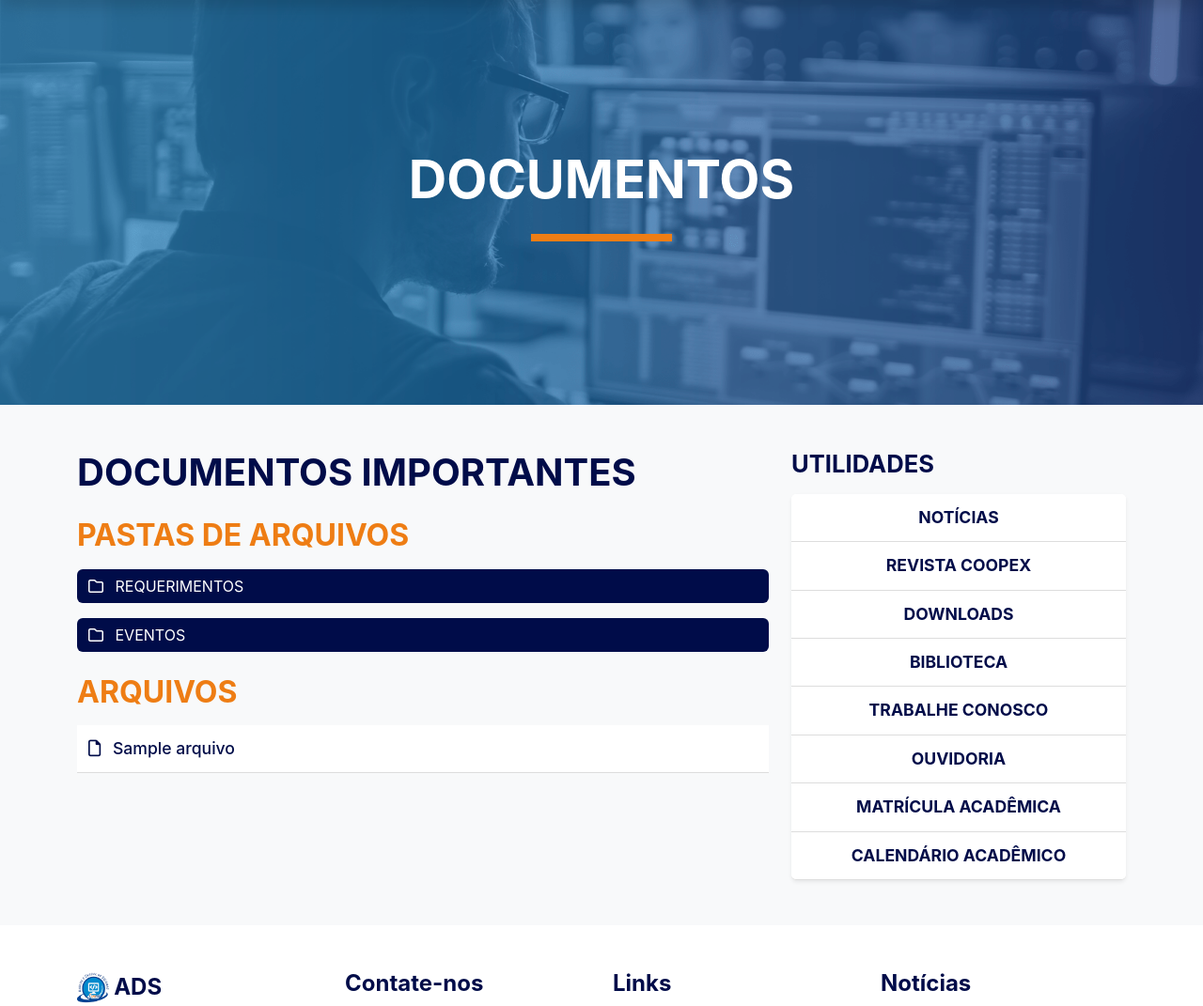
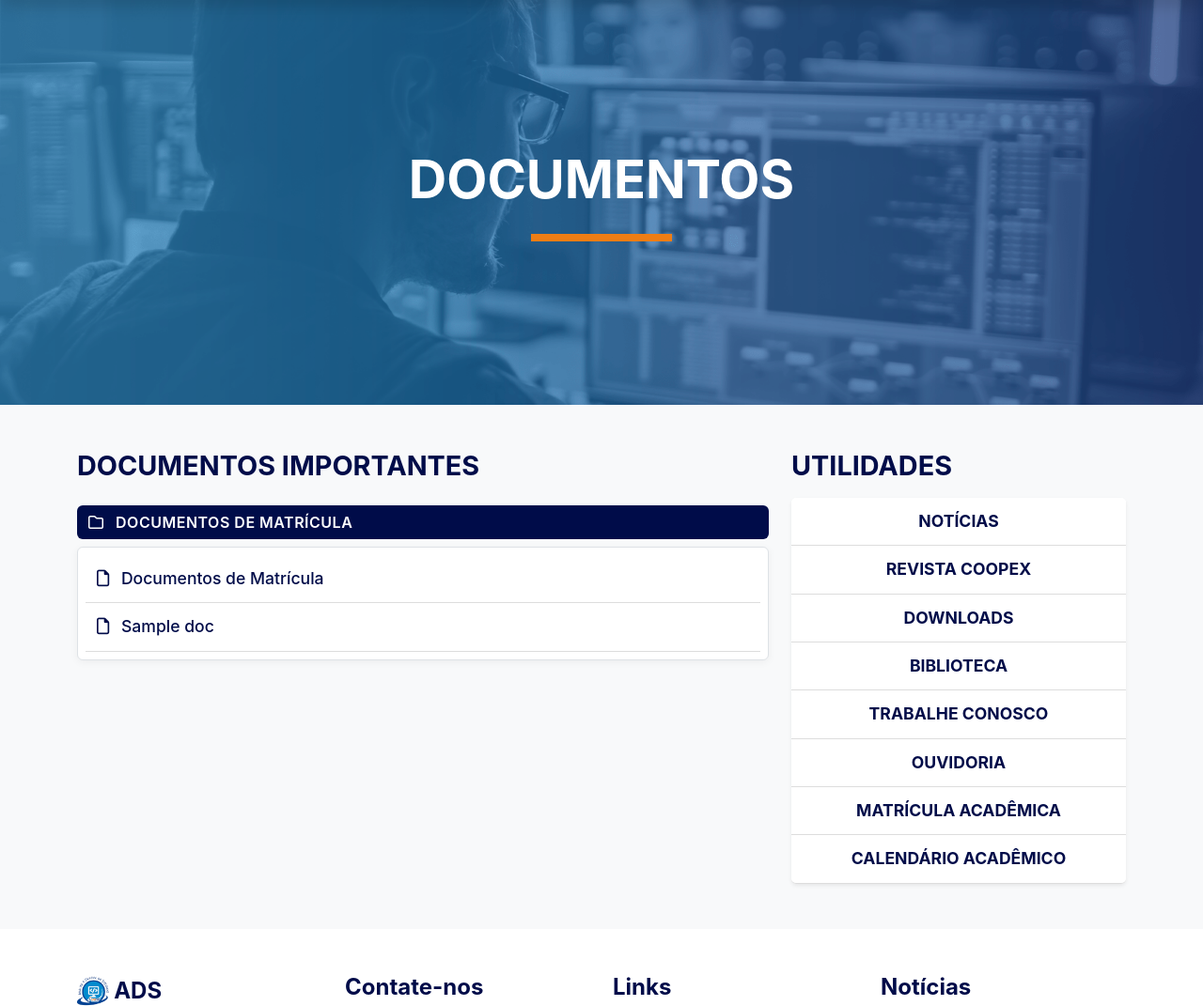
Before and after one commit to samuelvbernardo/ADS_Website, a Django app: template adsproject/templates/documentos.html in a window 1280 px wide. Shown: the part 146-1217 px from the top of the page at 94% size. Run offline with Django 3.2, Linux system fonts and the light colour scheme; the template is opened without the code that fills it: most values are stand-ins (such as "Sample title", 1, 10 or a date in 2020).

Commit message:
Mudanças na tela de Documentos, adicionando documentos para realização de matrícula.

```diff
--- a/adsproject/static/css/documentos.css
+++ b/adsproject/static/css/documentos.css
@@ -28,6 +28,35 @@
   margin-right: 1rem;
 }
 
+/* ======== Botões das Pastas ======== */
+.btn-primary {
+  font-weight: 600;
+  letter-spacing: 0.5px;
+  transition: background-color 0.3s ease, transform 0.2s ease;
+  border: none;
+}
+
+.btn-primary:hover {
+  transform: translateY(-2px);
+}
+
+/* Cores específicas para cada pasta */
+#documents-ingresso .btn {
+  background-color: #004aad; /* Azul escuro */
+}
+
+#documents-ingresso .btn:hover {
+  background-color: #005fed;
+}
+
+#documents-matricula .btn {
+  background-color: #198754; /* Verde institucional */
+}
+
+#documents-matricula .btn:hover {
+  background-color: #25a062;
+}
+
 /* ======== Sidebar UTILIDADES ======== */
 .utilities h1 {
   color: var(--bs-primary);
@@ -38,30 +67,69 @@
 .utilities .list-group-item {
   text-align: center;
   font-weight: bold;
-  transition: background-color 0.3s ease-in-out, color 0.3s ease-in-out;
+  transition: background-color 0.3s ease-in-out, color 0.3s ease-in-out, transform 0.2s ease;
 }
 
 /* Efeito ao passar o mouse */
 .utilities .list-group-item:hover {
   background-color: #f5f5f5;
   color: var(--bs-secondary) !important;
+  transform: translateX(5px);
 }
 
+/* ======== Efeitos Visuais ======== */
+.collapse {
+  transition: all 0.3s ease-in-out;
+  box-shadow: 0 2px 8px rgba(0,0,0,0.05);
+  border-radius: 10px;
+}
+
+/* ======== Títulos ======== */
+h1.fw-bold.text-primary {
+  font-size: 1.8rem;
+}
+
+h2.text-secondary {
+  font-size: 1.3rem;
+  color: #ff7b00 !important;
+}
+
+/* ======== Tema Escuro ======== */
 [data-bs-theme="dark"] {
-  --bs-primary: #ffffff;
+  --bs-primary: #0dcaf0;
+  --bs-secondary: #ffc107;
 
   body {
-    background-color: #181a1b;
+    background-color: #0e0e10;
+    color: #f1f1f1;
   }
+
   .bg-light {
     background-color: #1b1e1f !important;
-  }
-
-  .btn-gray {
-    background-color: #222426;
   }
 
   .bg-white {
     background-color: #181a1b !important;
   }
+
+  .list-group-item {
+    background-color: #212124;
+    border-color: #333;
+  }
+
+  .utilities .list-group-item:hover {
+    background-color: #2a2a2a;
+  }
+
+  .btn-primary {
+    color: #fff;
+  }
+
+  #documents-ingresso .btn {
+    background-color: #0a58ca;
+  }
+
+  #documents-matricula .btn {
+    background-color: #157347;
+  }
 }
--- a/adsproject/templates/documentos.html
+++ b/adsproject/templates/documentos.html
@@ -26,62 +26,34 @@
           <!-- Título principal -->
           <h1 class="fw-bold text-primary mb-4">DOCUMENTOS IMPORTANTES</h1>
 
-          <!-- Subtítulo das pastas -->
-          <h2 class="text-secondary fw-bold mb-3">PASTAS DE ARQUIVOS</h2>
+          <!-- Pasta DOCUMENTOS DE MATRÍCULA -->
+          <div class="mb-3">
+            <button class="btn btn-primary w-100 text-start" data-bs-toggle="collapse" data-bs-target="#documents-matricula">
+              <i class="fa-regular fa-folder me-2"></i> DOCUMENTOS DE MATRÍCULA
+            </button>
+            <div id="documents-matricula" class="collapse show mt-2 p-2 border rounded bg-white">
+              <ul class="list-group list-group-flush">
 
-          <!-- Pasta REQUERIMENTOS -->
-          <div class="mb-3">
-            <button class="btn btn-primary w-100 text-start" data-bs-toggle="collapse" data-bs-target="#documents-requirements">
-              <i class="fa-regular fa-folder me-2"></i> REQUERIMENTOS
-            </button>
-            <div id="documents-requirements" class="collapse mt-2 p-2 border rounded bg-white">
-              <ul class="list-group list-group-flush">
-                {% for requerimento in requerimentos %}
+                <!-- PDF fixo -->
                 <li class="list-group-item border-bottom">
-                  <a href="{{ requerimento.arquivo.url }}" class="text-decoration-none" target="_blank">
-                    <i class="fa-regular fa-file me-2"></i> {{ requerimento.nome_arquivo }}
+                  <a href="{% static 'pdf/matricula.pdf' %}" class="text-decoration-none" target="_blank">
+                    <i class="fa-regular fa-file me-2"></i> Documentos de Matrícula
+                  </a>
+                </li>
+
+                <!-- Demais documentos vindos do banco -->
+                {% for doc in documentos_matricula %}
+                <li class="list-group-item border-bottom">
+                  <a href="{{ doc.arquivo.url }}" class="text-decoration-none" target="_blank">
+                    <i class="fa-regular fa-file me-2"></i> {{ doc.nome_arquivo }}
                   </a>
                 </li>
                 {% empty %}
-                <li class="list-group-item">Nenhum requerimento encontrado.</li>
+                <li class="list-group-item">Nenhum documento encontrado.</li>
                 {% endfor %}
               </ul>
             </div>
           </div>
-
-          <!-- Pasta EVENTOS -->
-          <div class="mb-3">
-            <button class="btn btn-primary w-100 text-start" data-bs-toggle="collapse" data-bs-target="#documents-events">
-              <i class="fa-regular fa-folder me-2"></i> EVENTOS
-            </button>
-            <div id="documents-events" class="collapse mt-2 p-2 border rounded bg-white">
-              <ul class="list-group list-group-flush">
-                {% for evento in eventos %}
-                <li class="list-group-item border-bottom">
-                  <a href="{{ evento.link_evento }}" class="text-decoration-none" target="_blank">
-                    <i class="fa-regular fa-file me-2"></i> {{ evento.nome_evento }}
-                  </a>
-                </li>
-                {% empty %}
-                <li class="list-group-item">Nenhum evento encontrado.</li>
-                {% endfor %}
-              </ul>
-            </div>
-          </div>
-
-          <!-- Seção ARQUIVOS -->
-          <h2 class="fw-bold text-secondary mt-4 mb-3">ARQUIVOS</h2>
-          <ul class="list-group list-group-flush">
-            {% for arquivo in arquivos %}
-            <li class="list-group-item border-bottom">
-              <a href="{{ arquivo.arquivo.url }}" class="text-decoration-none" target="_blank">
-                <i class="fa-regular fa-file me-2"></i> {{ arquivo.nome_arquivo }}
-              </a>
-            </li>
-            {% empty %}
-            <li class="list-group-item">Nenhum arquivo encontrado.</li>
-            {% endfor %}
-          </ul>
 
         </div>
 
```
